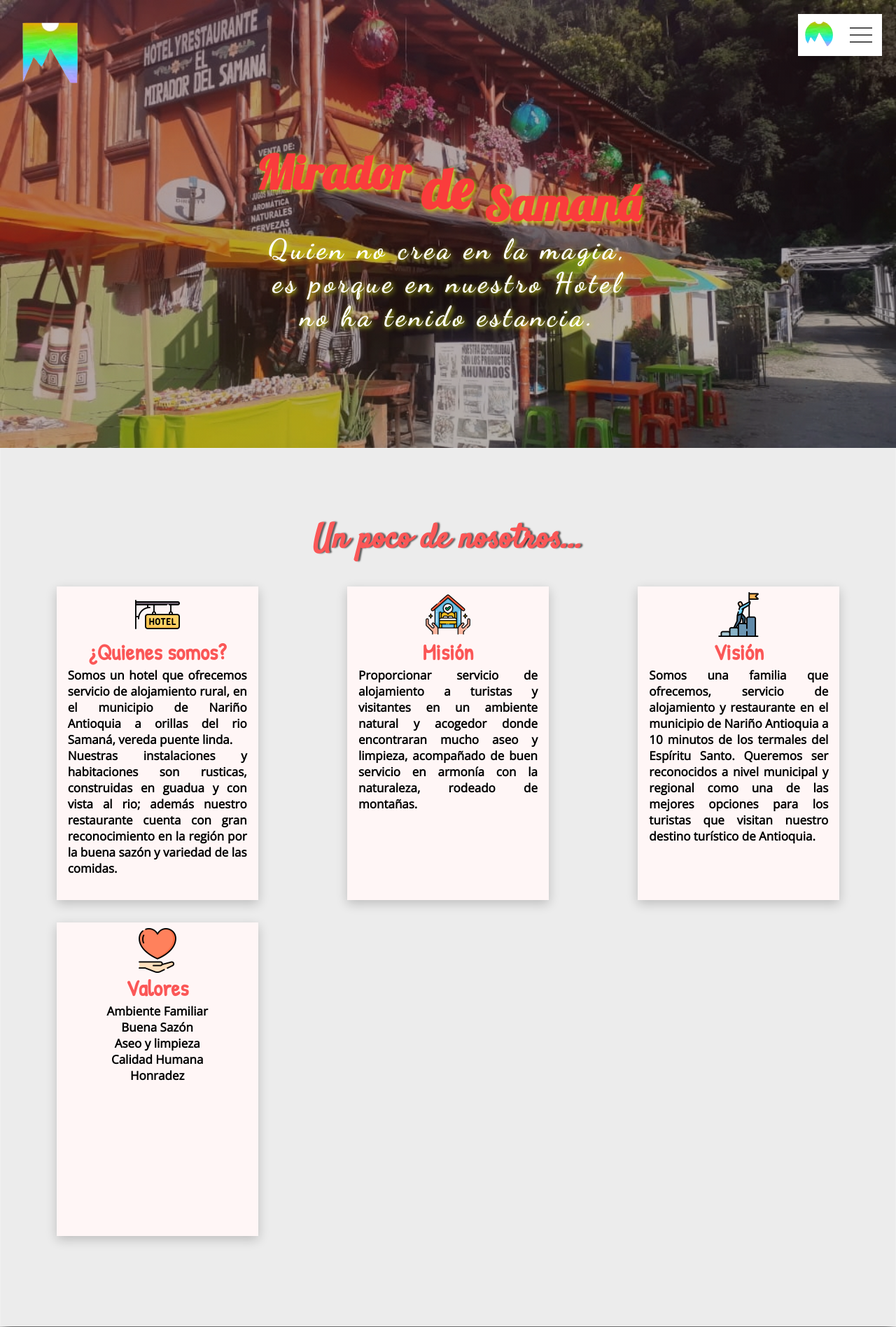
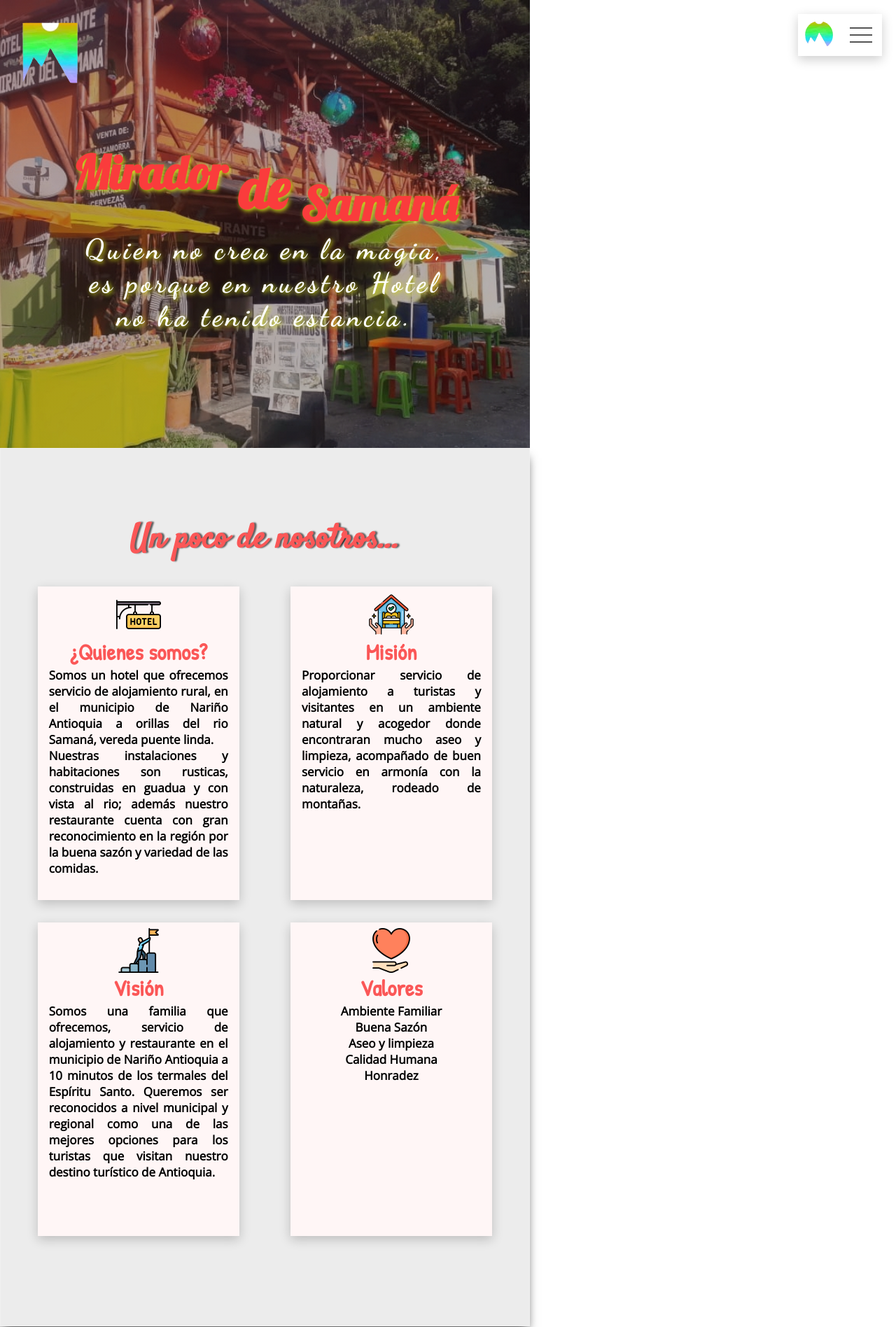
Before and after one commit to jonatanoa/Mirador-del-Samana, a PHP site: page / in a window 1280 px wide. Shown: the top 1896 px of the page at 70% size. Run offline with PHP 8.4, Linux system fonts and the light colour scheme.

Commit message:
flex en html

```diff
--- a/css/style.css
+++ b/css/style.css
@@ -6,6 +6,7 @@
 }
 html{
 scroll-behavior: smooth;
+display: flex;
 }
 
 @-webkit-keyframes moveIntop {
```
